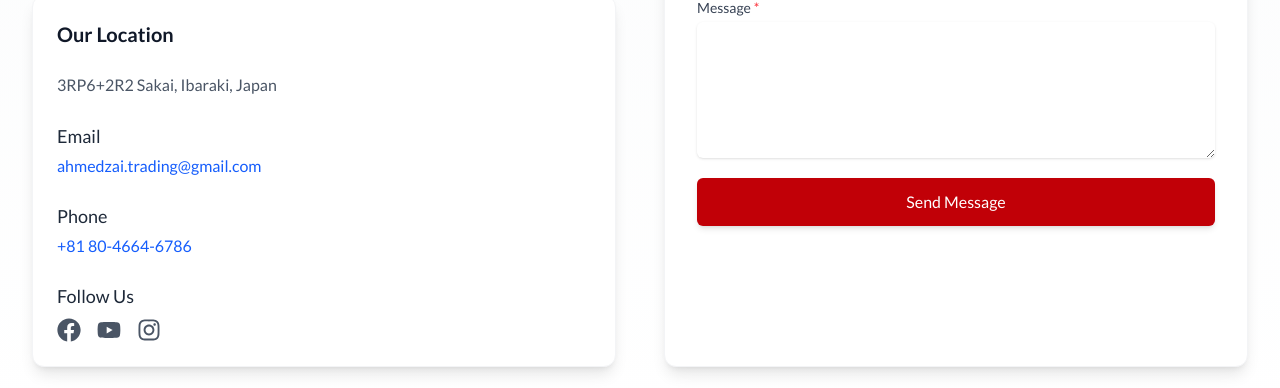
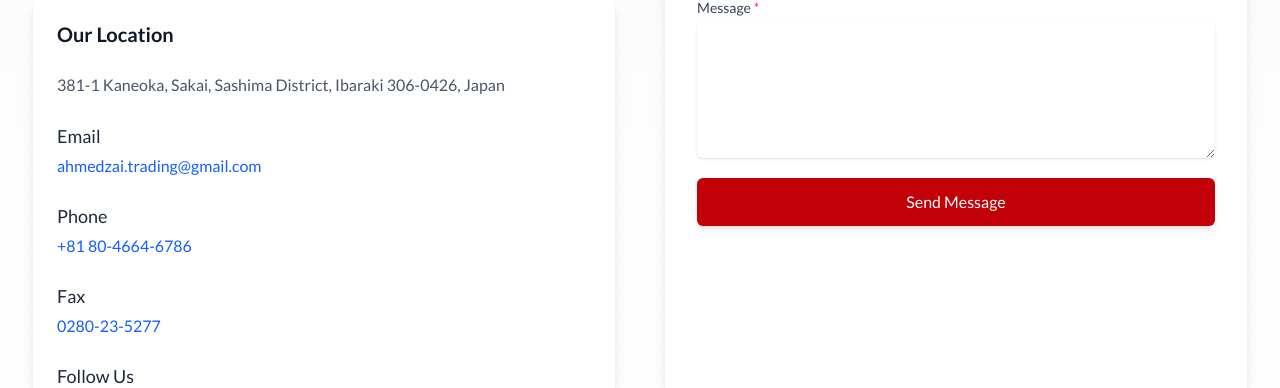
Before and after one commit to ZainJ5/ahmedzai, a Next.js app: page /contact in a window 1280 px wide. Shown: the part 655-1043 px from the top of the page. Built offline with nearby package versions, Linux system fonts and the light colour scheme.

Commit message:
Update ContactSection.jsx

```diff
--- a/src/app/components/ContactSection.jsx
+++ b/src/app/components/ContactSection.jsx
@@ -82,13 +82,13 @@ export default function ContactSection() {
             transition={{ duration: 0.6 }}
           >
             <div className="rounded-xl overflow-hidden shadow-lg border border-gray-100 transform hover:scale-[1.01] transition-transform duration-300">
-<iframe src="https://www.google.com/maps/embed?pb=!1m18!1m12!1m3!1d3224.347902900406!2d139.8120486!3d36.0850064!2m3!1f0!2f0!3f0!3m2!1i1024!2i768!4f13.1!3m3!1m2!1s0x6018b08a25d678d7%3A0x96d67439a17e4e98!2zQUhNQURaQUkgVFJBRElORyDjgqLjg4_jg57jg4njgrbjgqTvvIjmoKrvvIkg6Iyo5Z-O5Za25qWt5omA!5e0!3m2!1sen!2s!4v1755274093403!5m2!1sen!2s" width="100%" height="300" style={{ border: 0 }} allowFullScreen="" loading="lazy" title="Business Location" ></iframe>
+              <iframe src="https://www.google.com/maps/embed?pb=!1m18!1m12!1m3!1d3224.347902900406!2d139.8120486!3d36.0850064!2m3!1f0!2f0!3f0!3m2!1i1024!2i768!4f13.1!3m3!1m2!1s0x6018b08a25d678d7%3A0x96d67439a17e4e98!2zQUhNQURaQUkgVFJBRElORyDjgqLjg4_jg57jg4njgrbjgqTvvIjmoKrvvIkg6Iyo5Z-O5Za25qWt5omA!5e0!3m2!1sen!2s!4v1755274093403!5m2!1sen!2s" width="100%" height="300" style={{ border: 0 }} allowFullScreen="" loading="lazy" title="Business Location" ></iframe>
             </div>
 
             <div className="space-y-6 bg-white rounded-xl p-6 shadow-lg border border-gray-100">
               <h3 className="text-xl font-semibold text-gray-900">Our Location</h3>
               <p className="text-gray-600 leading-relaxed">
-                3RP6+2R2 Sakai, Ibaraki, Japan
+                381-1 Kaneoka, Sakai, Sashima District, Ibaraki 306-0426, Japan
               </p>
               <div>
                 <h4 className="text-lg font-medium text-gray-800">Email</h4>
@@ -106,6 +106,13 @@ export default function ContactSection() {
                   </a>
                 </p>
               </div>
+              <div>
+                <h4 className="text-lg font-medium text-gray-800">Fax</h4>
+                <p className="text-gray-600 mt-1">
+                  <span className="text-blue-600">0280-23-5277</span>
+                </p>
+              </div>
+
               <div>
                 <h4 className="text-lg font-medium text-gray-800">Follow Us</h4>
                 <div className="flex space-x-4 mt-2">
```
